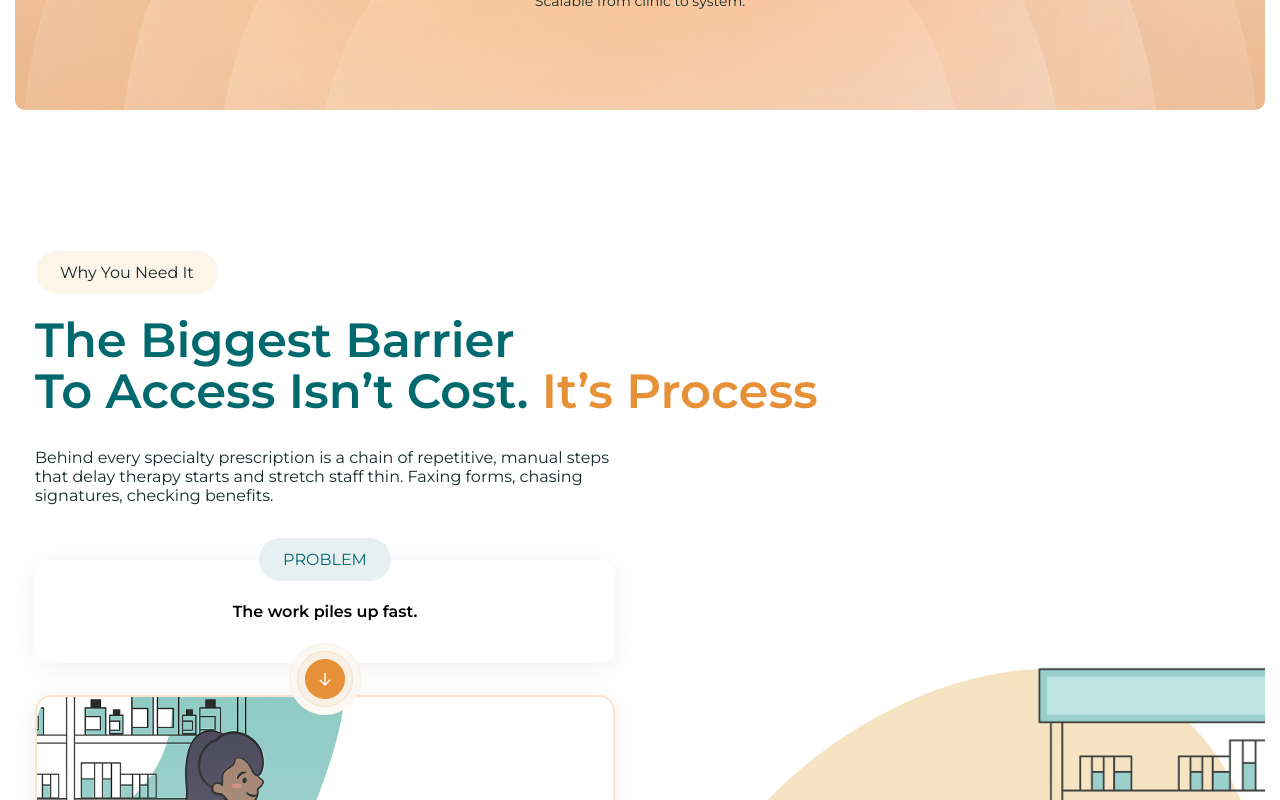
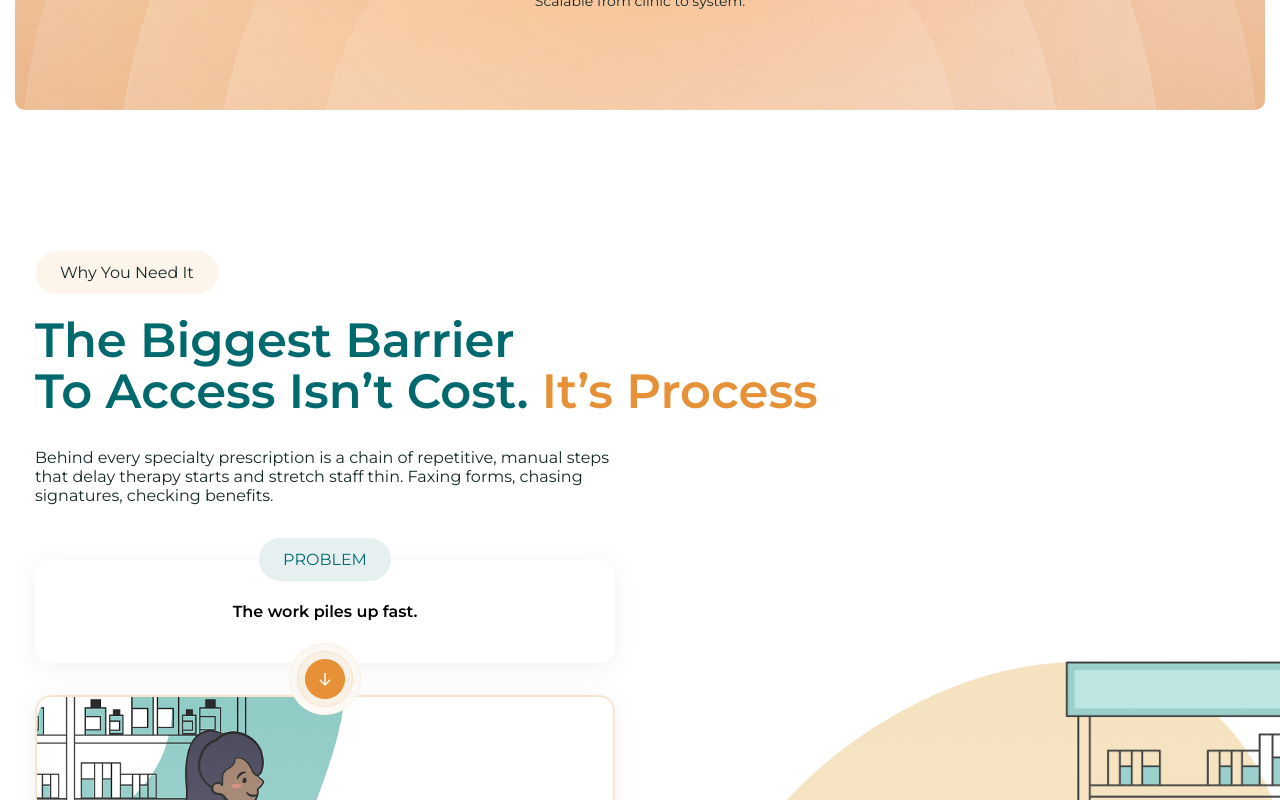
Before and after one commit to bato-n-abramov/cinnamon-landing, a Next.js app: page /landing-v2 in a window 1280 px wide. Shown: the part 580-1380 px from the top of the page. Built offline with nearby package versions, Linux system fonts and the light colour scheme; no server answers.

Commit message:
fix image bg

```diff
--- a/src/components/sections/barrier-accessV2/BarrierAccessV2.module.scss
+++ b/src/components/sections/barrier-accessV2/BarrierAccessV2.module.scss
@@ -4,12 +4,14 @@
     background: url("/BarrierAccessV2Illustration.png");
     background-size: contain;
     background-repeat: no-repeat;
-    background-position: bottom;
+    background-position: bottom right -15px;
+    margin-right: -15px;
 
     @media (max-width: 768px) {
         padding: 70px 0;
         margin-bottom: 10px;
         background-image: none;
+        margin-right: 0;
     }
 }
 
```
